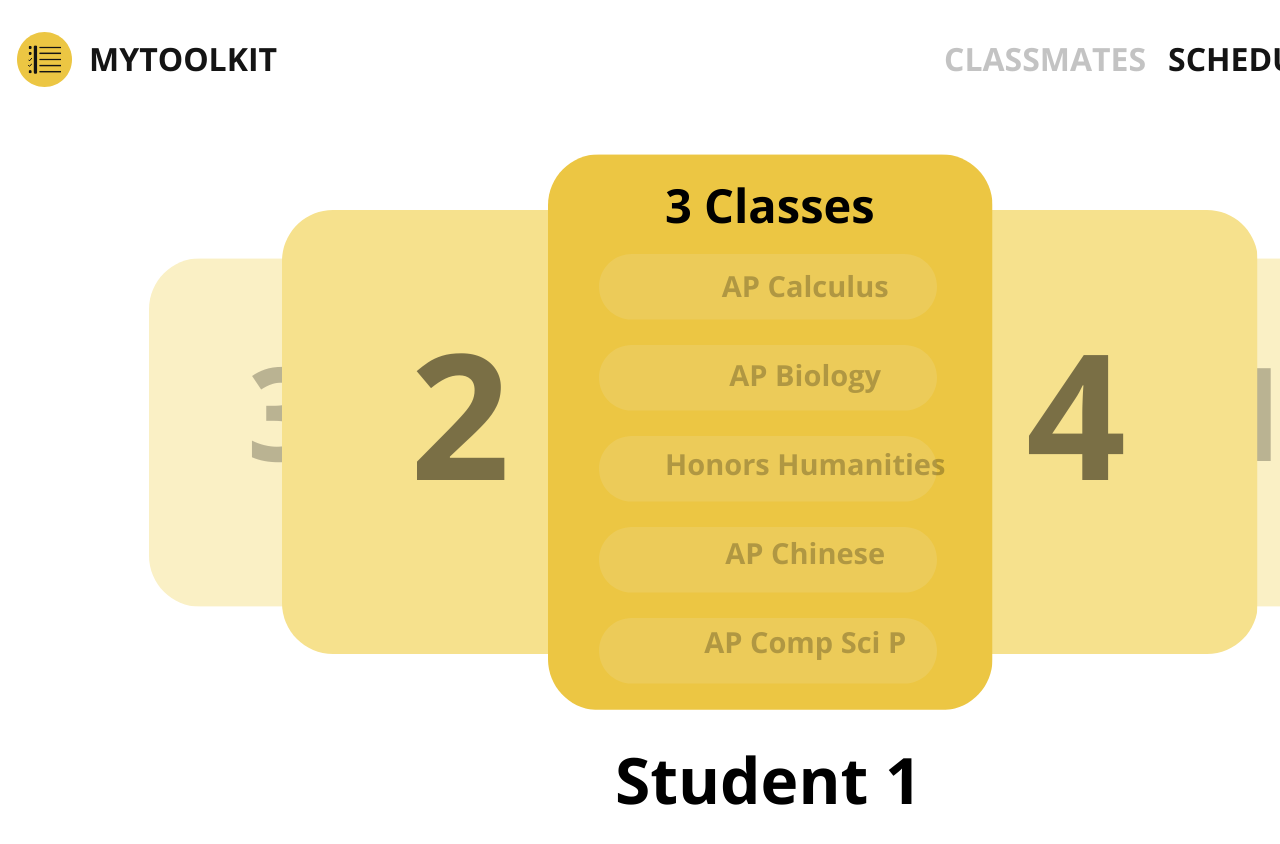
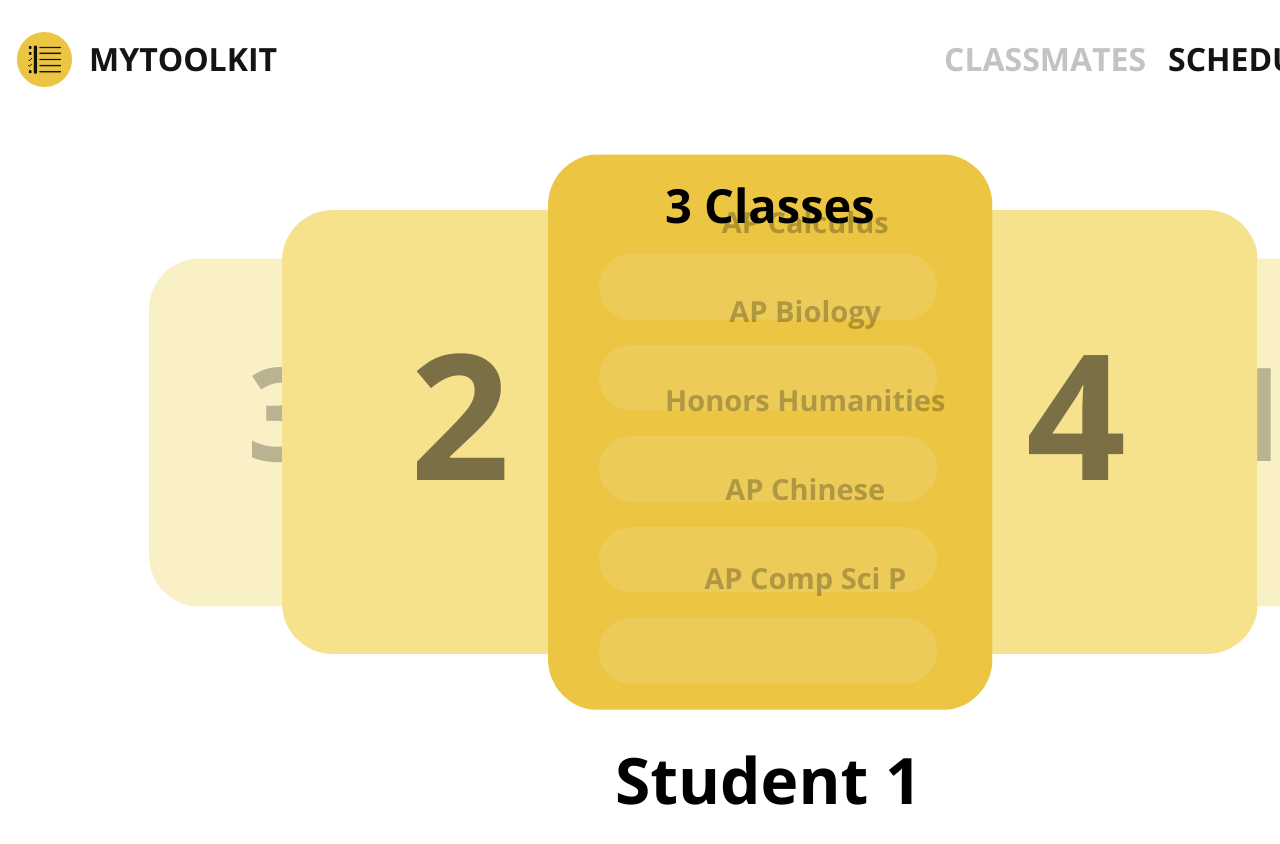
Before and after one commit to YLu-1258/SEAL_Frontend_PAges, a Jekyll site: the page myschedule.html, which Jekyll copies as it is, in a window 1280 px wide. Shown: the top 844 px of the page. Built offline with Jekyll 4.4.1, drawn with Linux system fonts in a browser that asks for light colours.

Commit message:
schedule

```diff
--- a/myschedule.html
+++ b/myschedule.html
@@ -34,8 +34,8 @@
     <img src = "./assets/svg/classbar.svg" id = "per4classbar" width="343" height="auto" class="scheduleTop" style="top: 527px; left: 597px;opacity:0.25;">
     <img src = "./assets/svg/classbar.svg" id = "per5classbar" width="343" height="auto" class="scheduleTop" style="top: 618px; left: 597px;opacity:0.25;">
 
-    <div class = "scheduleTextMid" id="number" style="top:173px;left:665px">
-        3 Classes
+    <div class = "scheduleTextMid" id="number" style="top:173px;left:665px">3 Classes</div>
+    <div class = "scheduleTextMid" id="classes" style="top:173px;left:665px">
         <div class = "scheduleTextSmall" id="per1" style="text-align: center;top:29px;opacity:0.25;">AP Calculus</div>
         <div class = "scheduleTextSmall" id="per2" style="text-align: center;top:79px;opacity:0.25;">AP Biology</div>
         <div class = "scheduleTextSmall" id="per3" style="text-align: center;top:129px;opacity:0.25;">Honors Humanities</div>
```
